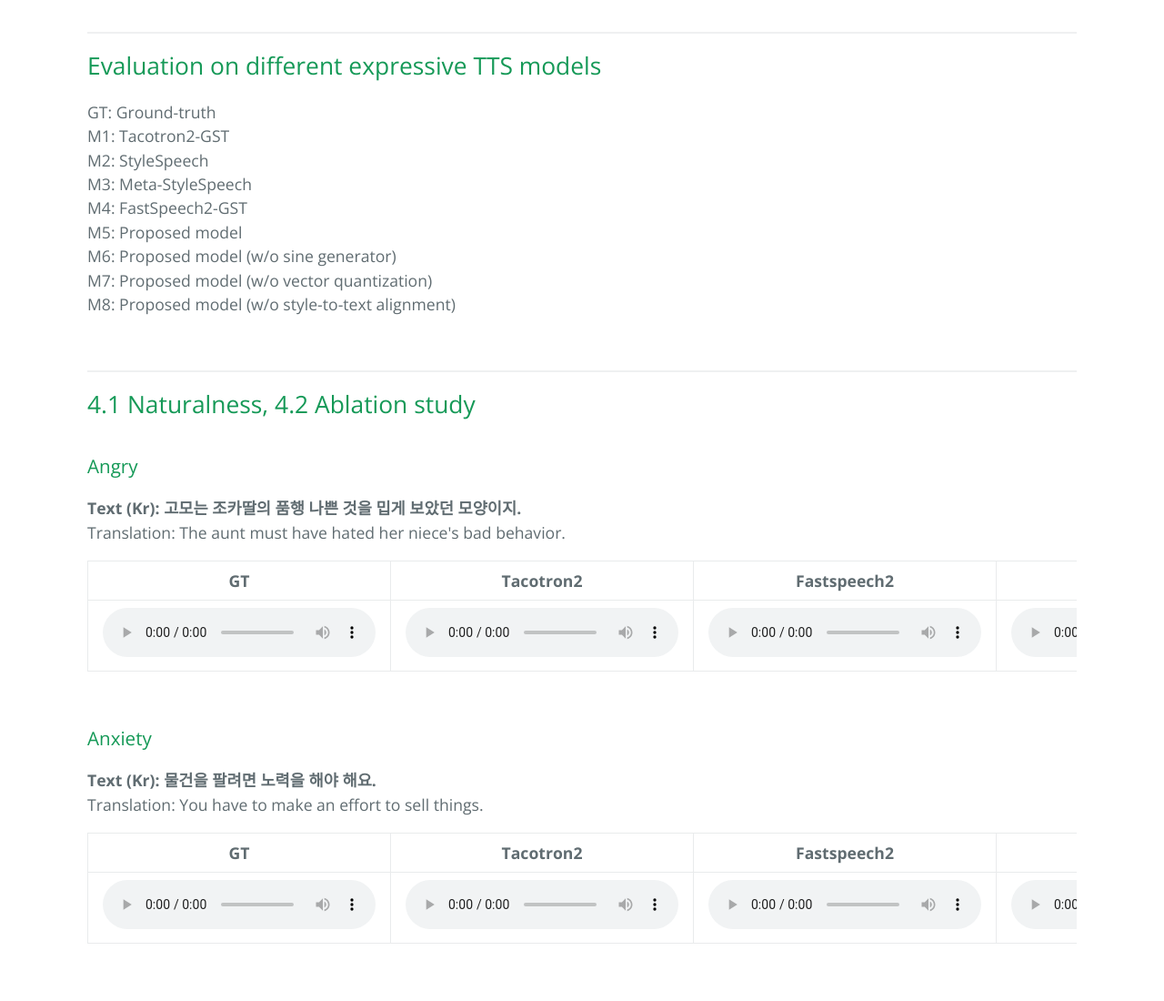
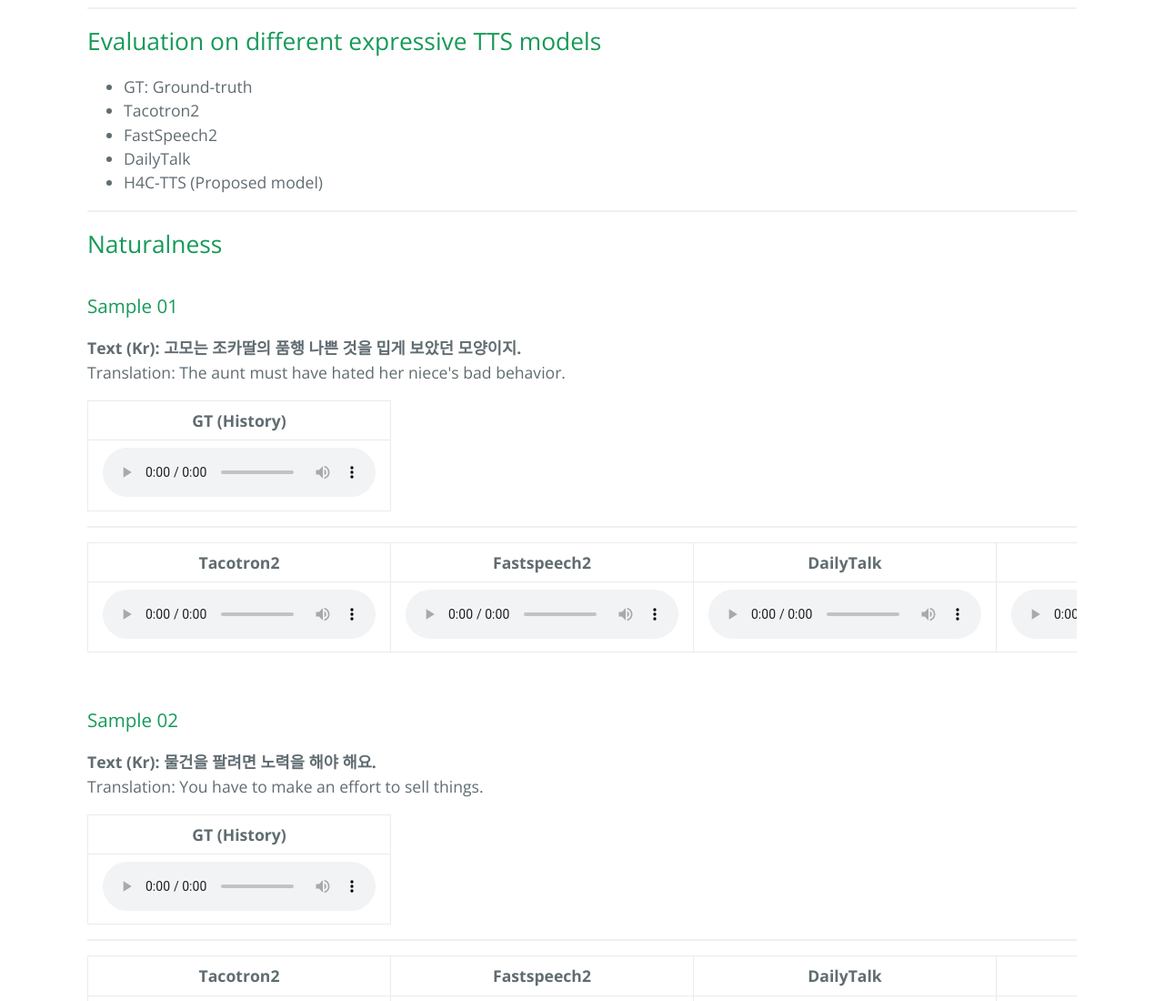
Before and after one commit to SeongDongHyun/H4C-TTS-DEMO, a plain HTML site: page index.html in a window 1280 px wide. Shown: the part 1700-2800 px from the top of the page at 91% size. Drawn offline with nearby package versions, Linux system fonts and the light colour scheme.

Commit message:
html UI update

```diff
--- a/index.html
+++ b/index.html
@@ -41,8 +41,7 @@ Experimental results demonstrate that the proposed model significantly improves
 <ul>
   <li><a href="#1">Model Architecture</a></li>
   <li><a href="#2">Evaluation on different models</a></li>
-  <li><a href="#3">4.1 Naturalness, 4.2 Ablation study</a></li>
-  <li><a href="#4">4.3 Unseen data</a></li>
+  <li><a href="#3">Naturalness</a></li>
 </ul>
 </div>
 
@@ -62,26 +61,32 @@ Experimental results demonstrate that the proposed model significantly improves
 </div>
 <hr>
 <a name="2"><h2>Evaluation on different expressive TTS models</h2></a>
-<p>
-GT: Ground-truth<br>
-M1: Tacotron2-GST<br>
-M2: StyleSpeech<br>
-M3: Meta-StyleSpeech<br>
-M4: FastSpeech2-GST<br>
-M5: Proposed model<br>
-M6: Proposed model (w/o sine generator)<br>
-M7: Proposed model (w/o vector quantization)<br>
-M8: Proposed model (w/o style-to-text alignment)<br>
-</p>
-<br>
+<ul>
+  <li>GT: Ground-truth</li>
+  <li>Tacotron2</li>
+  <li>FastSpeech2</li>
+  <li>DailyTalk</li>
+  <li>H4C-TTS (Proposed model)</li>
+</ul>
 <hr>
-<a name="3"><h2>4.1 Naturalness, 4.2 Ablation study</h2></a>
-<h3>Angry</h3>
+<a name="3"><h2>Naturalness</h2></a>
+<h3>Sample 01</h3>
 <p><b>Text (Kr): 고모는 조카딸의 품행 나쁜 것을 밉게 보았던 모양이지.</b><br>Translation: The aunt must have hated her niece's bad behavior.</p>
 <table>
   <thead>
     <tr>
-      <th style="text-align: center"><strong>GT</strong></th>
+      <th style="text-align: center"><strong>GT (History)</strong></th>
+    </tr>
+  </thead>
+  <tbody>
+    <tr>
+      <td style="text-align: left"><audio src="samples/history/is24_01.wav" controls="" preload=""></audio></td>
+  </tbody>
+</table>
+<hr>
+<table>
+  <thead>
+    <tr>
       <th style="text-align: center"><strong>Tacotron2</strong></th>
       <th style="text-align: center"><strong>Fastspeech2</strong></th>
       <th style="text-align: center"><strong>DailyTalk</strong></th>
@@ -90,7 +95,6 @@ M8: Proposed model (w/o style-to-text alignment)<br>
   </thead>
   <tbody>
     <tr>
-      <td style="text-align: left"><audio src="samples/history/is24_01.wav" controls="" preload=""></audio></td>
       <td style="text-align: left"><audio src="samples/Tacotron2/is24_01.wav" controls="" preload=""></audio></td>
       <td style="text-align: left"><audio src="samples/FS2/is24_01.wav" controls="" preload=""></audio></td>
       <td style="text-align: left"><audio src="samples/DailyTalk/is24_01.wav" controls="" preload=""></audio></td>
@@ -98,12 +102,23 @@ M8: Proposed model (w/o style-to-text alignment)<br>
   </tbody>
 </table>
 <br>
-<h3>Anxiety</h3>
+<h3>Sample 02</h3>
 <p><b>Text (Kr): 물건을 팔려면 노력을 해야 해요.</b><br>Translation: You have to make an effort to sell things.</p>
 <table>
   <thead>
     <tr>
-      <th style="text-align: center"><strong>GT</strong></th>
+      <th style="text-align: center"><strong>GT (History)</strong></th>
+    </tr>
+  </thead>
+  <tbody>
+    <tr>
+      <td style="text-align: left"><audio src="samples/history/is24_02.wav" controls="" preload=""></audio></td>
+  </tbody>
+</table>
+<hr>
+<table>
+  <thead>
+    <tr>
       <th style="text-align: center"><strong>Tacotron2</strong></th>
       <th style="text-align: center"><strong>Fastspeech2</strong></th>
       <th style="text-align: center"><strong>DailyTalk</strong></th>
@@ -112,7 +127,6 @@ M8: Proposed model (w/o style-to-text alignment)<br>
   </thead>
   <tbody>
     <tr>
-      <td style="text-align: left"><audio src="samples/history/is24_02.wav" controls="" preload=""></audio></td>
       <td style="text-align: left"><audio src="samples/Tacotron2/is24_02.wav" controls="" preload=""></audio></td>
       <td style="text-align: left"><audio src="samples/FS2/is24_02.wav" controls="" preload=""></audio></td>
       <td style="text-align: left"><audio src="samples/DailyTalk/is24_02.wav" controls="" preload=""></audio></td>
@@ -120,12 +134,23 @@ M8: Proposed model (w/o style-to-text alignment)<br>
   </tbody>
 </table>
 <br>
-<h3>Embarrassment</h3>
+<h3>Sample 03</h3>
 <p><b>Text (Kr): 이 많은 선물은 다 뭐예요?</b><br>Translation: What are all these presents?</p>
 <table>
   <thead>
     <tr>
-      <th style="text-align: center"><strong>GT</strong></th>
+      <th style="text-align: center"><strong>GT (History)</strong></th>
+    </tr>
+  </thead>
+  <tbody>
+    <tr>
+      <td style="text-align: left"><audio src="samples/history/is24_03.wav" controls="" preload=""></audio></td>
+  </tbody>
+</table>
+<hr>
+<table>
+  <thead>
+    <tr>
       <th style="text-align: center"><strong>Tacotron2</strong></th>
       <th style="text-align: center"><strong>Fastspeech2</strong></th>
       <th style="text-align: center"><strong>DailyTalk</strong></th>
@@ -134,7 +159,6 @@ M8: Proposed model (w/o style-to-text alignment)<br>
   </thead>
   <tbody>
     <tr>
-      <td style="text-align: left"><audio src="samples/history/is24_03.wav" controls="" preload=""></audio></td>
       <td style="text-align: left"><audio src="samples/Tacotron2/is24_03.wav" controls="" preload=""></audio></td>
       <td style="text-align: left"><audio src="samples/FS2/is24_03.wav" controls="" preload=""></audio></td>
       <td style="text-align: left"><audio src="samples/DailyTalk/is24_03.wav" controls="" preload=""></audio></td>
@@ -142,12 +166,23 @@ M8: Proposed model (w/o style-to-text alignment)<br>
   </tbody>
 </table>
 <br>
-<h3>Hurt</h3>
+<h3>Sample 04</h3>
 <p><b>Text (Kr): 나는 온몸이 아파 자는 것은 생각도 할 수 없었다.</b><br>Translation: I couldn't even think of sleeping because my whole body was hurting.</p>
 <table>
   <thead>
     <tr>
-      <th style="text-align: center"><strong>GT</strong></th>
+      <th style="text-align: center"><strong>GT (History)</strong></th>
+    </tr>
+  </thead>
+  <tbody>
+    <tr>
+      <td style="text-align: left"><audio src="samples/history/is24_04.wav" controls="" preload=""></audio></td>
+  </tbody>
+</table>
+<hr>
+<table>
+  <thead>
+    <tr>
       <th style="text-align: center"><strong>Tacotron2</strong></th>
       <th style="text-align: center"><strong>Fastspeech2</strong></th>
       <th style="text-align: center"><strong>DailyTalk</strong></th>
@@ -156,7 +191,6 @@ M8: Proposed model (w/o style-to-text alignment)<br>
   </thead>
   <tbody>
     <tr>
-      <td style="text-align: left"><audio src="samples/history/is24_04.wav" controls="" preload=""></audio></td>
       <td style="text-align: left"><audio src="samples/Tacotron2/is24_04.wav" controls="" preload=""></audio></td>
       <td style="text-align: left"><audio src="samples/FS2/is24_04.wav" controls="" preload=""></audio></td>
       <td style="text-align: left"><audio src="samples/DailyTalk/is24_04.wav" controls="" preload=""></audio></td>
@@ -165,7 +199,6 @@ M8: Proposed model (w/o style-to-text alignment)<br>
 </table>
 <br>
 
-
 <footer class="site-footer">
 <span class="site-footer-credits">This page was generated by <a href="https://pages.github.com/">GitHub Pages</a>.</span>
 </footer>
```
